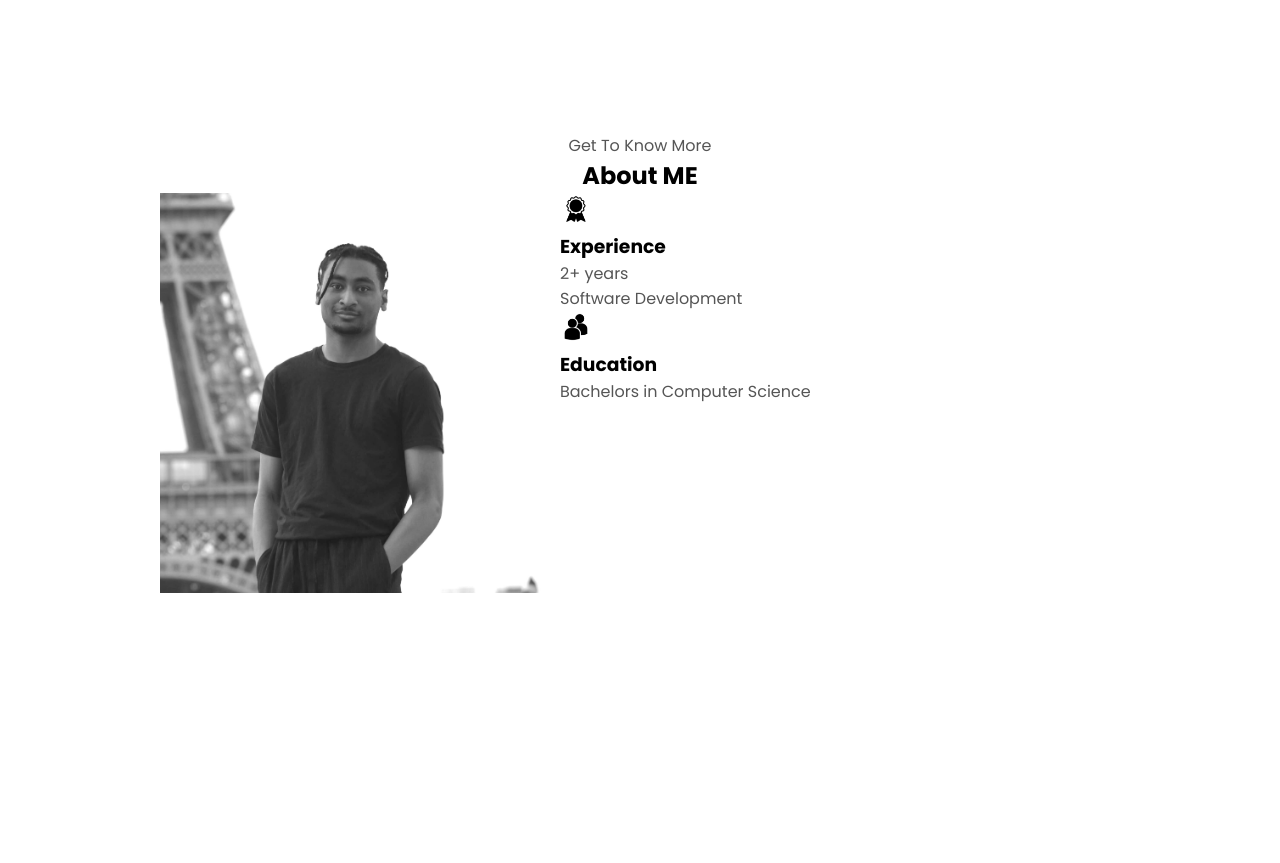
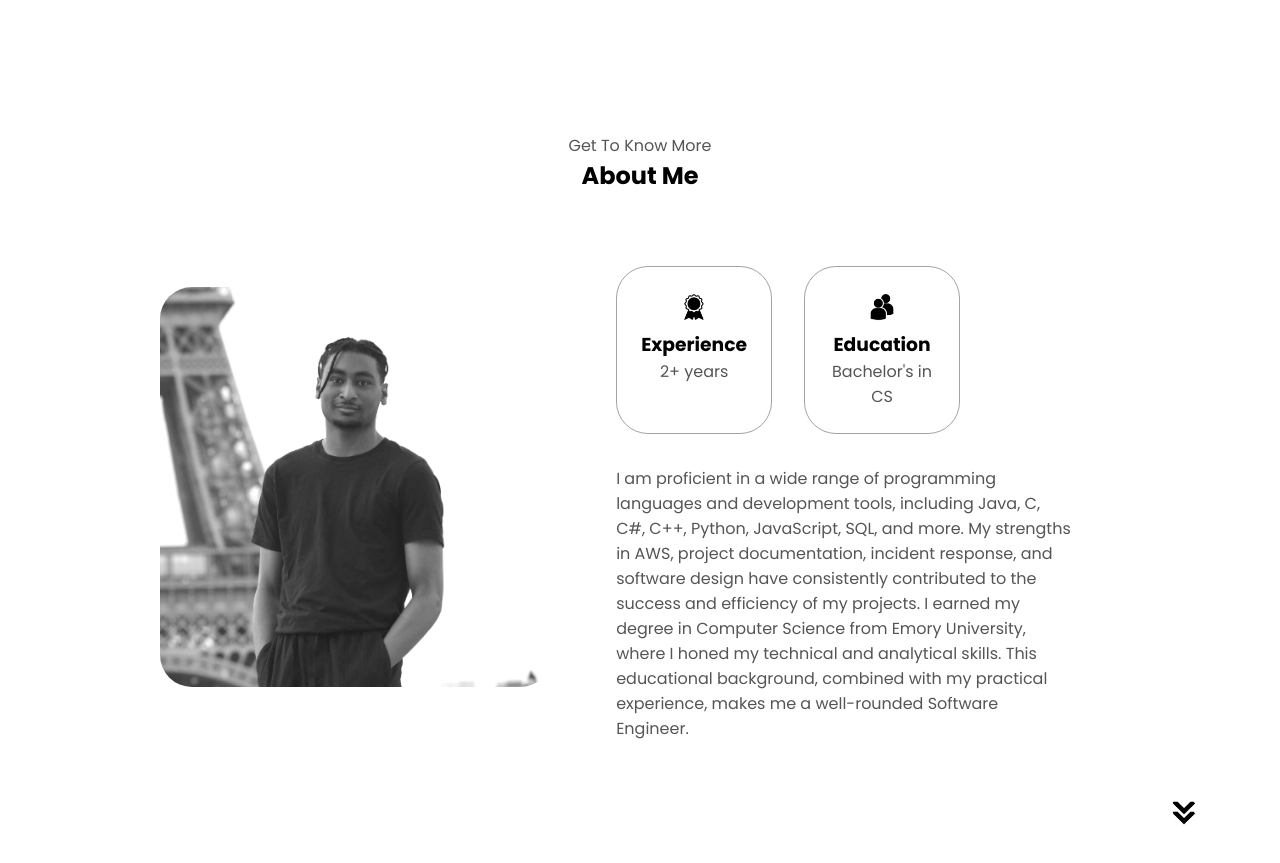
Before and after one commit to DevMikeRoberts/html-css-js-portfolio-website, a plain HTML site: page index.html in a window 1280 px wide. Shown: the part 675-1538 px from the top of the page. Drawn offline with Linux system fonts and the light colour scheme.

Commit message:
about section done

```diff
--- a/index.html
+++ b/index.html
@@ -40,9 +40,9 @@
             <img src="./assets/profile-pic.png" alt="Michael Roberts Profile Picture">
         </div>
         <div class="section__text">
-            <p class="section__text__p1">Hello I'm</p>
+            <p class="section__text__p1">Hello, I am</p>
             <h1 class="title">Michael Roberts</h1>
-            <p class="section__text__p2">Software Developer</p>
+            <p class="section__text__p2">Software Engineer</p>
             <div class="btn-container">
                 <button class="btn btn-color-2" onclick="window.open('./assets/resume-example.pdf')">
                     Download CV
@@ -61,7 +61,7 @@
     </section>
     <section id="about">
         <p class="section__text__p1">Get To Know More</p>
-        <h1 class="section__text__p1">About ME</h1>
+        <h1 class="section__text__p1">About Me</h1>
         <div class="section-container">
             <div class="section__pic-container">
                 <img src="./assets/about-pic.png" alt="Profile picture"
@@ -73,17 +73,29 @@
                         <img src="./assets/experience.png" alt="experience icon"
                         class="icon">
                         <h3>Experience</h3>
-                        <p>2+ years <br />Software Development</p>
+                        <p>2+ years <br/></p>
                     </div>
                     <div class="details-container">
                         <img src="./assets/education.png" alt="education icon"
                         class="icon">
                         <h3>Education</h3>
-                        <p>Bachelors in Computer Science</p>
+                        <p>Bachelor's in CS</p>
                     </div>
+                </div>
+                <div class="text-container">
+                    <p>
+                        I am proficient in a wide range of programming languages and development tools,
+                        including Java, C, C#, C++, Python, JavaScript, SQL, and more. My strengths in AWS,
+                        project documentation, incident response, and software design have consistently contributed to
+                        the success and efficiency of my projects. I earned my degree in Computer Science from Emory University,
+                        where I honed my technical and analytical skills. This educational background, combined with my practical experience,
+                        makes me a well-rounded Software Engineer.
+                    </p>
                 </div>
             </div>
         </div>
+        <img src="./assets/arrow.png" alt="arrow icon" class="icon arrow"
+        onclick="location.href='./#experience'">
     </section>
     <script src="script.js"></script>
 </body>
--- a/style.css
+++ b/style.css
@@ -9,6 +9,7 @@
 
 body {
     font-family: "Poppins", sans-serif;
+    background-image: linear-gradient(0deg, white, white 92%, gray);
 }
 
 html {
@@ -46,18 +47,18 @@ nav {
 a {
     color: black;
     text-decoration: none;
-    text-decoration-color: white;
+    text-decoration-color: gray;
     text-underline-offset: 1rem;
 }
 
 a:hover {
-    color: gray;
+    color: white;
     text-decoration: underline;
-    text-decoration-color: rgb(181, 181, 181);
+    text-decoration-color: white;
 }
 
 .logo {
-    font-size: 2rem;
+    font-size: 1.8rem;
 }
 
 .logo:hover {
@@ -95,7 +96,7 @@ a:hover {
     position: absolute;
     top: 100%;
     right: 0%;
-    background-color: white;
+    background-color: none;
     width: fit-content;
     max-height: 0;
     overflow: hidden;
@@ -242,8 +243,10 @@ section {
 }
 
 .btn-color-1:hover{
-    background: rgb(0,0,0);
+    color: black;
+    background: white;
 }
+
 
 .btn-color-2 {
     background: none;
@@ -256,3 +259,61 @@ section {
 .btn-container {
     gap: 1rem;
 }
+
+/* ABOUT SECTION */
+
+#about {
+    position: relative;
+}
+
+.about-containers {
+    gap: 2rem;
+    margin-bottom: 2rem;
+    margin-top: 2rem;
+    margin-right: 10rem;
+}
+
+.about-details-container {
+    justify-content: center;
+    flex-direction: column;
+}
+
+.about-containers, .about-details-container {
+    display: flex;
+}
+
+.about-pic {
+    border-radius: 2rem;
+}
+
+.arrow {
+    position: absolute;
+    right: -5rem;
+    bottom: 2.5rem;
+}
+
+.details-container {
+    padding: 1.5rem;
+    flex: 1;
+    background: white;
+    border-radius: 2rem;
+    border: rgb(53, 53, 53) 0.1rem solid;
+    border-color: rgb(163, 163, 163);
+    text-align: center;
+}
+
+.section-container {
+    gap: 4rem;
+    height: 80%;
+}
+
+.section__pic-container {
+    height: 400px;
+    width: 400px;
+    margin: auto 0;
+}
+
+.text-container {
+    margin-right: 1.5rem;
+    padding-right: 1.5rem;
+}
```
